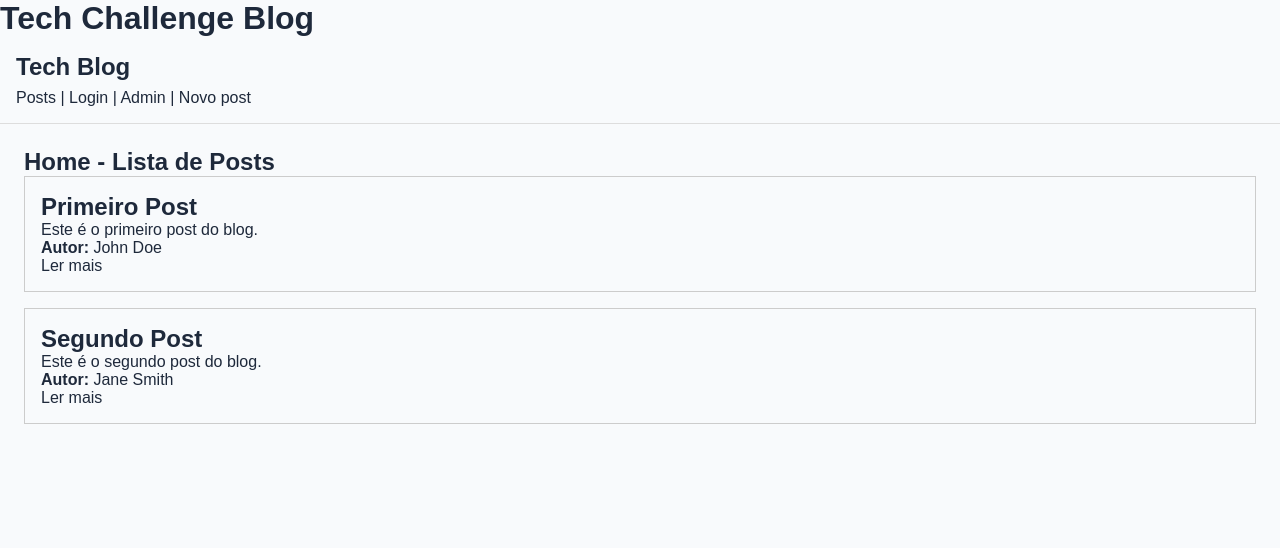
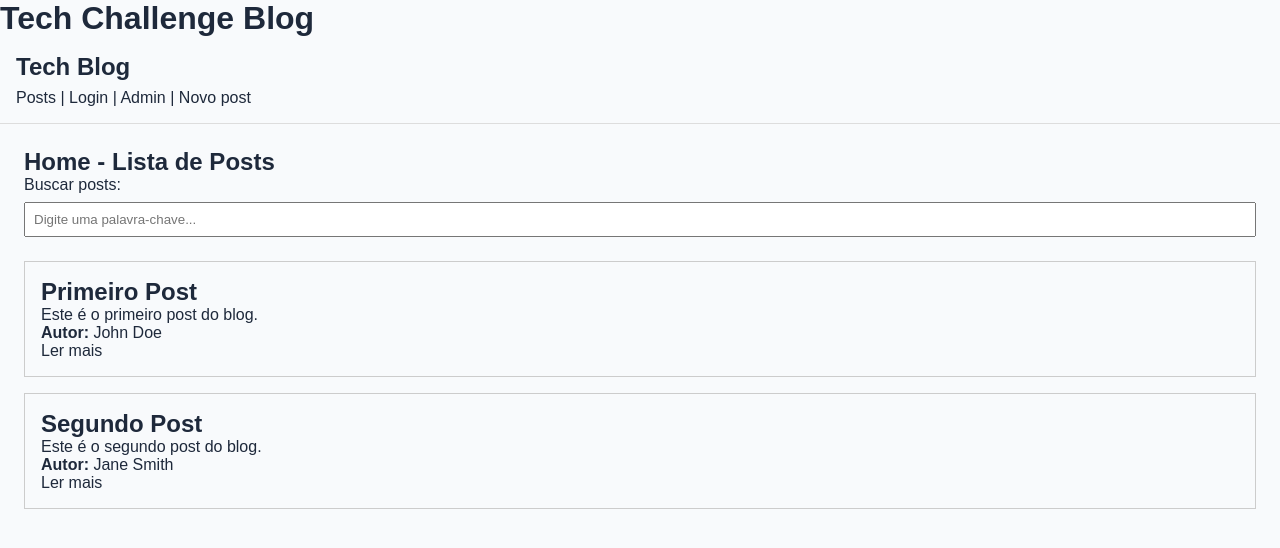
Before and after one commit to fernandaforbici/tech-challenge-fase3, a React (Vite) app: page / in a window 1280 px wide. Shown: the top 548 px of the page. Built offline with nearby package versions, Linux system fonts and the light colour scheme.

Commit message:
campo de busca dos posts

```diff
--- a/src/pages/Home/index.tsx
+++ b/src/pages/Home/index.tsx
@@ -1,12 +1,35 @@
+import { useState } from "react";
 import { PostCard } from "../../components/PostCard";
 import { mockPosts } from "../../services/mockPosts";
+
 export function Home() {
+    const [search, setSearch] = useState("");
+
+    const filteredPosts = mockPosts.filter((post) =>
+        `${post.title} ${post.description} ${post.author}`
+            .toLowerCase()
+            .includes(search.toLowerCase())
+    );
+
     return (
         <section>
             <h1>Home - Lista de Posts</h1>
-            {mockPosts.map((post) => (
-                <PostCard key={post.id} post={post} />
-            ))}
+            <label htmlFor="search">Buscar posts:</label>
+            <input
+                id="search"
+                type="text"
+                placeholder="Digite uma palavra-chave..."
+                value={search}
+                onChange={(e) => setSearch(e.target.value)}
+                style={{ display: "block", margin: "8px 0 24px", padding: "8px", width: "100%" }}
+            />
+            {filteredPosts.length === 0 ? (
+                <p>Nenhum post encontrado.</p>
+            ) : (
+                filteredPosts.map((post) => (
+                    <PostCard key={post.id} post={post} />
+                ))
+            )}
         </section>
     );
 }
```
